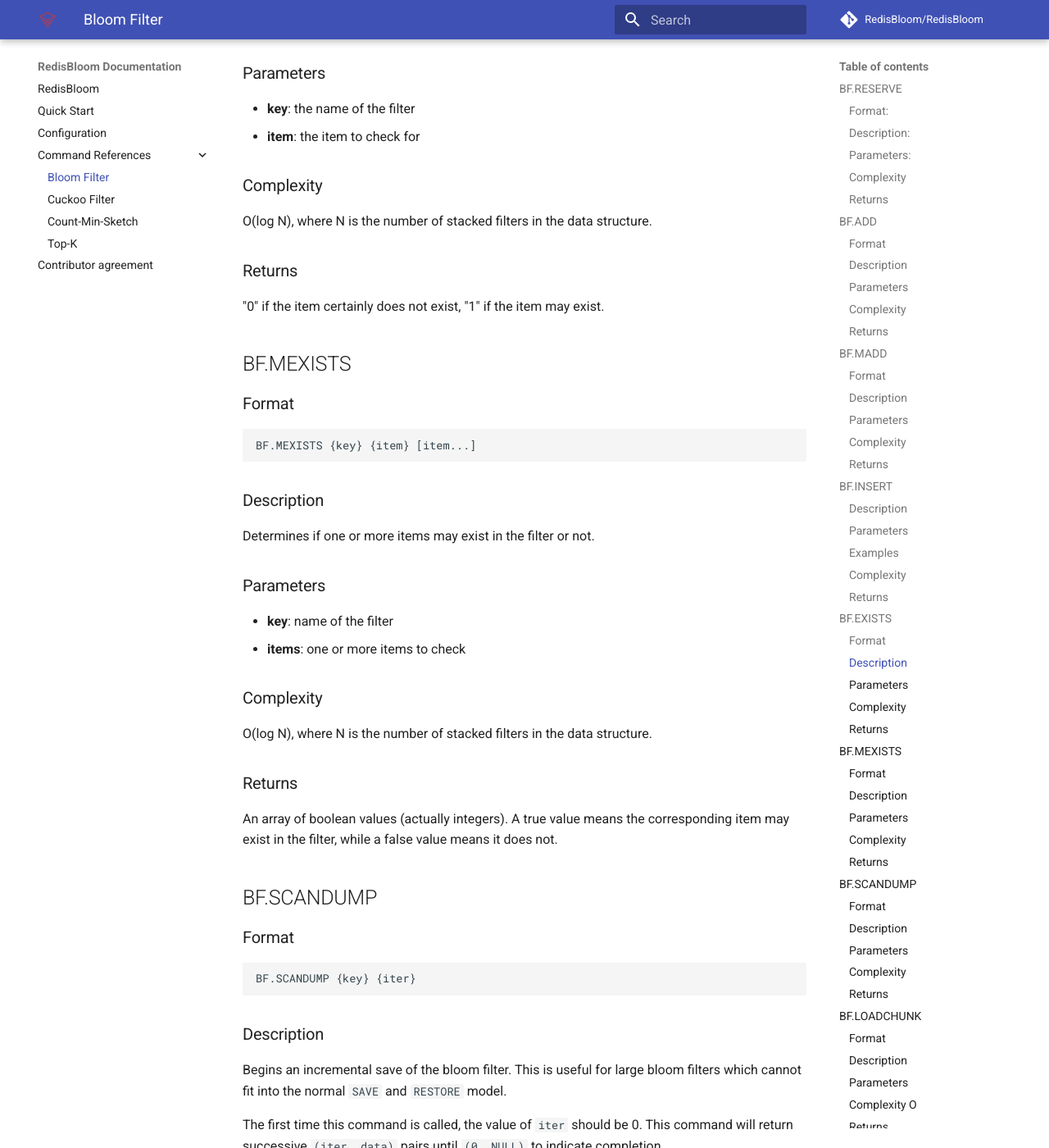
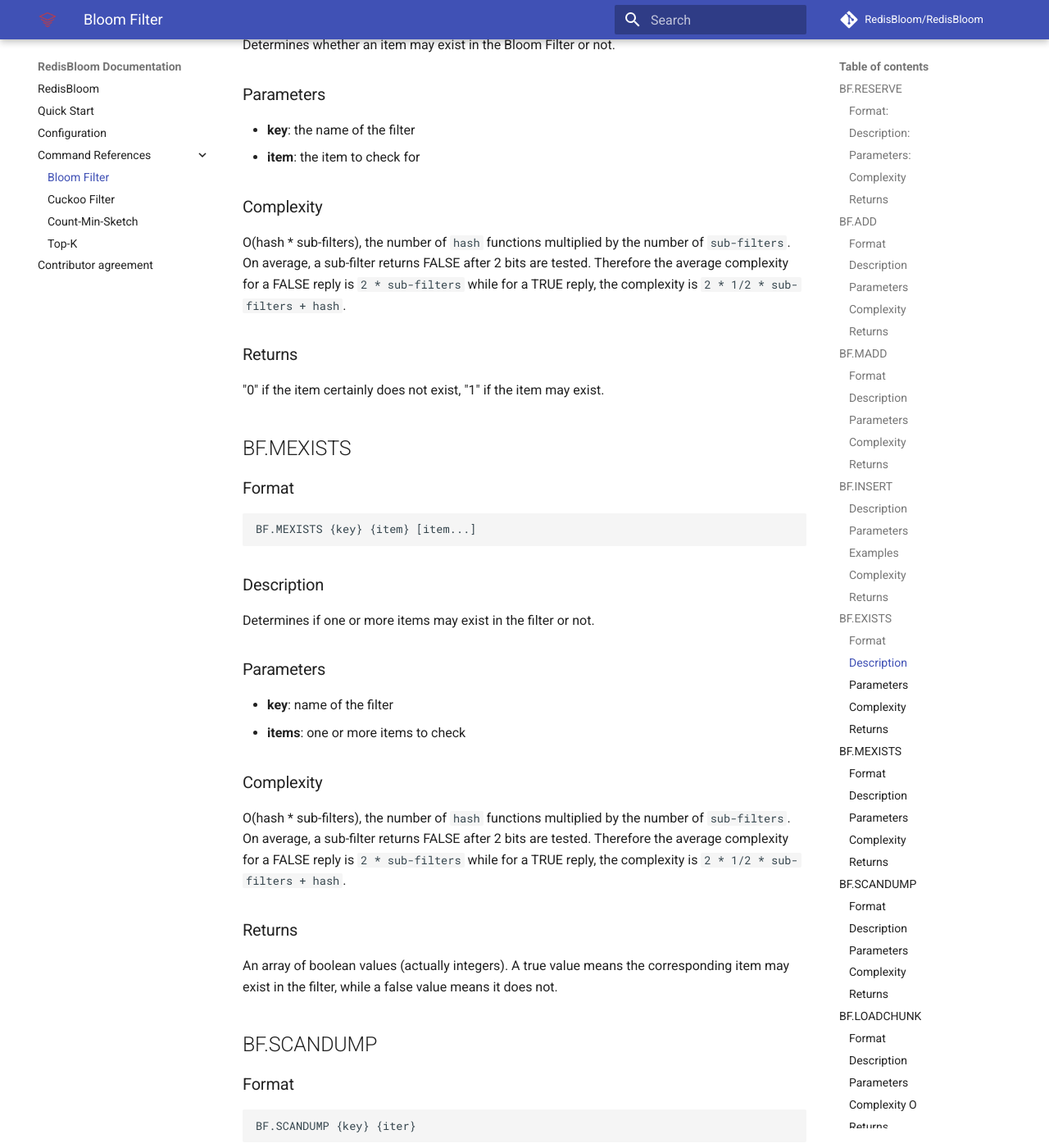
Before and after one commit to RedisBloom/RedisBloom, an MkDocs documentation site: the page built from docs/Bloom_Commands.md, in a window 1280 px wide and 1400 px high, scrolled down 4729 px. Shown: the whole window at 82% size. Built offline with MkDocs 1.6.1 and Material for MkDocs 9.7.7, drawn with Linux system fonts in a browser that asks for light colours; comment, search, counter and statistics services are not loaded; old or Windows-style settings are respelled for this version of MkDocs; some of the changed text lies outside the part shown.

Commit message:
Improve bloom complexity

```diff
--- a/docs/Bloom_Commands.md
+++ b/docs/Bloom_Commands.md
@@ -77,7 +77,7 @@
 
 ### Complexity
 
-O(log N), where N is the number of stacked filters in the data structure.
+O(hash), the number of `hash` functions used for the latest sub-filter.
 
 ### Returns
 
@@ -105,7 +105,7 @@
 
 ### Complexity
 
-O(log N), where N is the number of stacked filters in the data structure.
+O(hash), the number of `hash` functions used for the latest sub-filter.
 
 ### Returns
 
@@ -122,9 +122,9 @@
 
 ### Description
 
-This command will add one or more items to the bloom filter, by default creating
-it if it does not yet exist. There are several arguments which may be used to
-modify this behavior.
+BF.INSERT is a sugarcoated combination of BF.RESERVE and BF.ADD. It will create a
+new filter if `key` does not exist using the relevant arguments (see BF.RESERVE).
+Next, all `ITEMS` are inserted.
 
 ### Parameters
 
@@ -181,7 +181,7 @@
 
 ### Complexity
 
-O(log N), where N is the number of stacked filters in the data structure.
+O(hash), the number of `hash` functions used for the latest sub-filter.
 
 ### Returns
 
@@ -208,7 +208,11 @@
 
 ### Complexity
 
-O(log N), where N is the number of stacked filters in the data structure.
+O(hash * sub-filters), the number of `hash` functions multiplied by the number
+of `sub-filters`.
+On average, a sub-filter returns FALSE after 2 bits are tested. Therefore the
+average complexity for a FALSE reply is `2 * sub-filters` while for a TRUE
+reply, the complexity is `2 * 1/2 * sub-filters + hash`.
 
 ### Returns
 
@@ -234,7 +238,11 @@
 
 ### Complexity
 
-O(log N), where N is the number of stacked filters in the data structure.
+O(hash * sub-filters), the number of `hash` functions multiplied by the number
+of `sub-filters`.
+On average, a sub-filter returns FALSE after 2 bits are tested. Therefore the
+average complexity for a FALSE reply is `2 * sub-filters` while for a TRUE
+reply, the complexity is `2 * 1/2 * sub-filters + hash`.
 
 ### Returns
 
```
